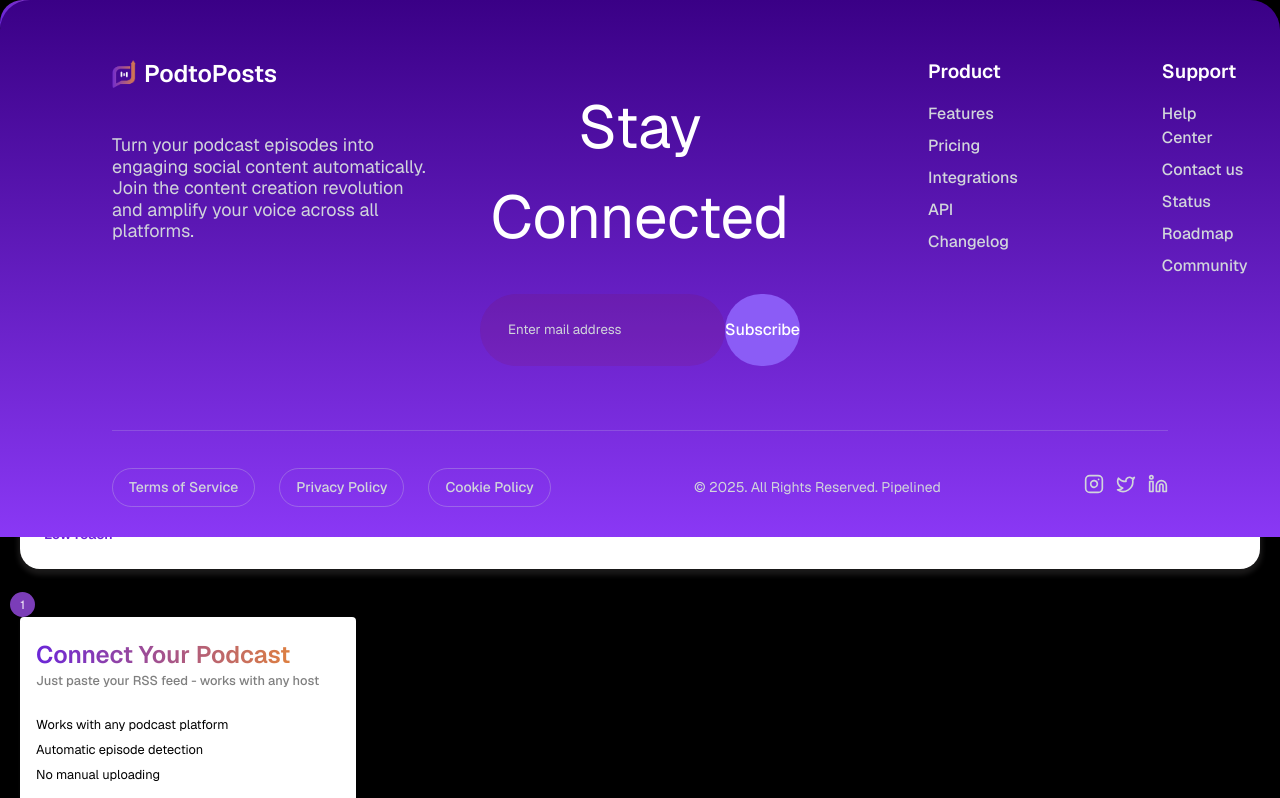
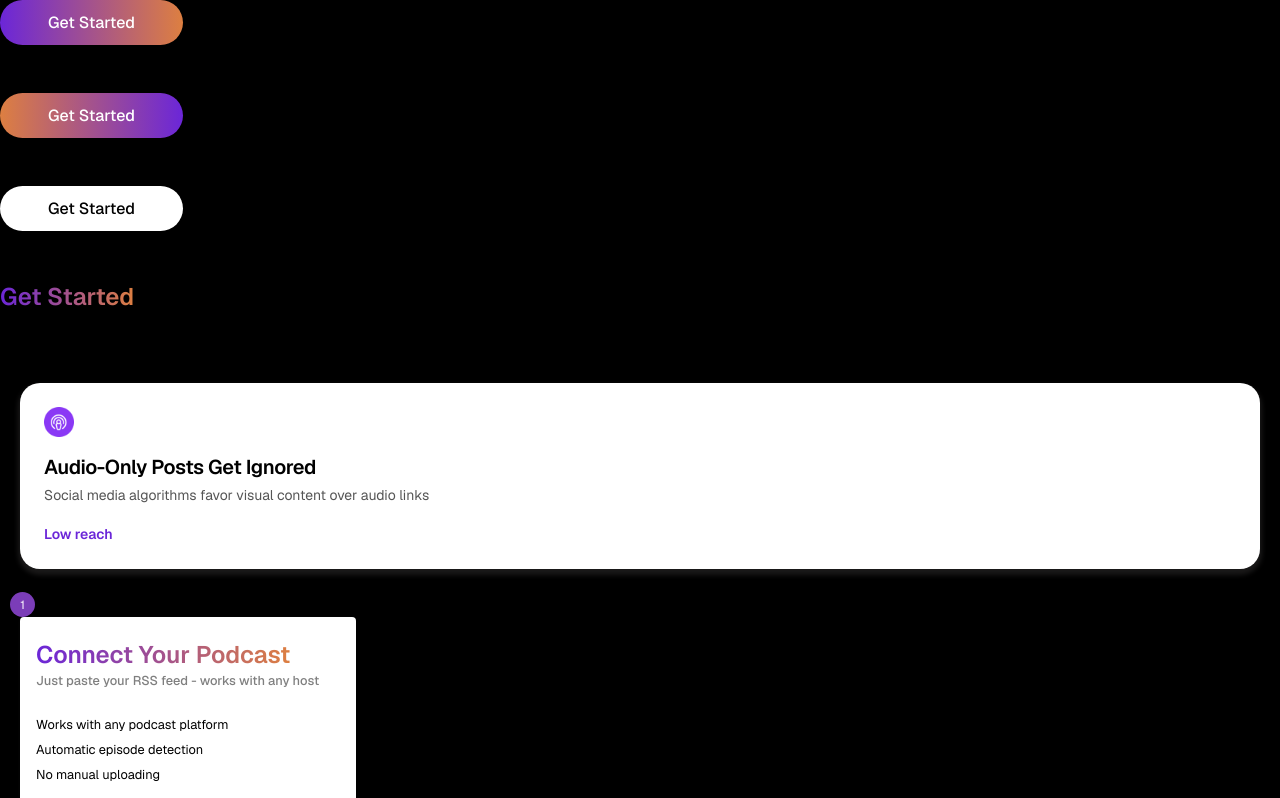
Before and after one commit to botkumar01/pod2posts, a React (Vite) app: page / in a window 1280 px wide. Shown: the top 798 px of the page. Built offline with nearby package versions, Linux system fonts and the light colour scheme.

Commit message:
Update App.tsx cmd footer

```diff
--- a/src/App.tsx
+++ b/src/App.tsx
@@ -10,7 +10,7 @@ import FeatureCard from "./components/FeatureCard";
 import FAQPage from "./Pages/FAQPage";
 import SuperchargeSection from "./Pages/SuperchargeSection/SuperchargeSection";
 
-import Footer from "./Pages/Footer";
+// import Footer from "./Pages/Footer";
 const App: React.FC = () => {
   return (
     <div style={{ background: "black", display: "flex", flexDirection: "column", }}>
@@ -69,7 +69,7 @@ const App: React.FC = () => {
           <SuperchargeSection />
 
 
-      <Footer />
+{/*       <Footer /> */}
     </div>
   );
 };
```
